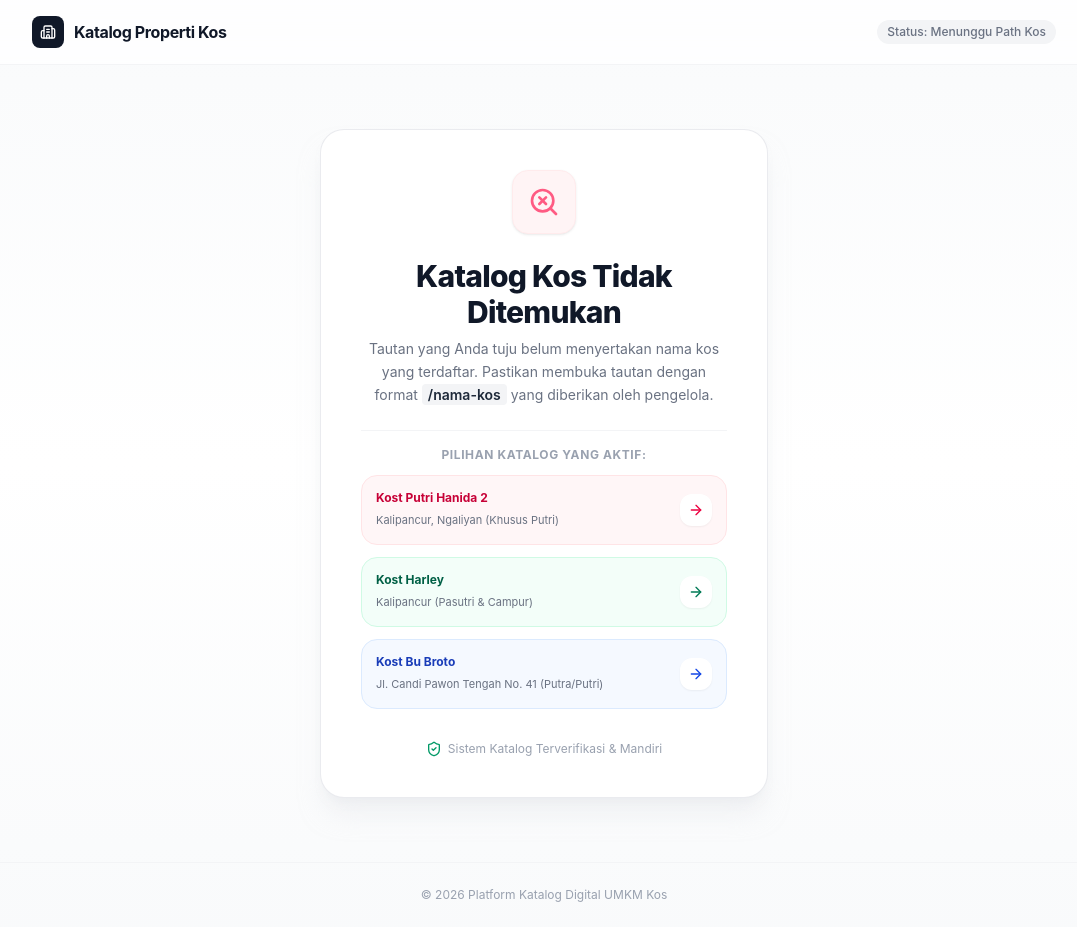
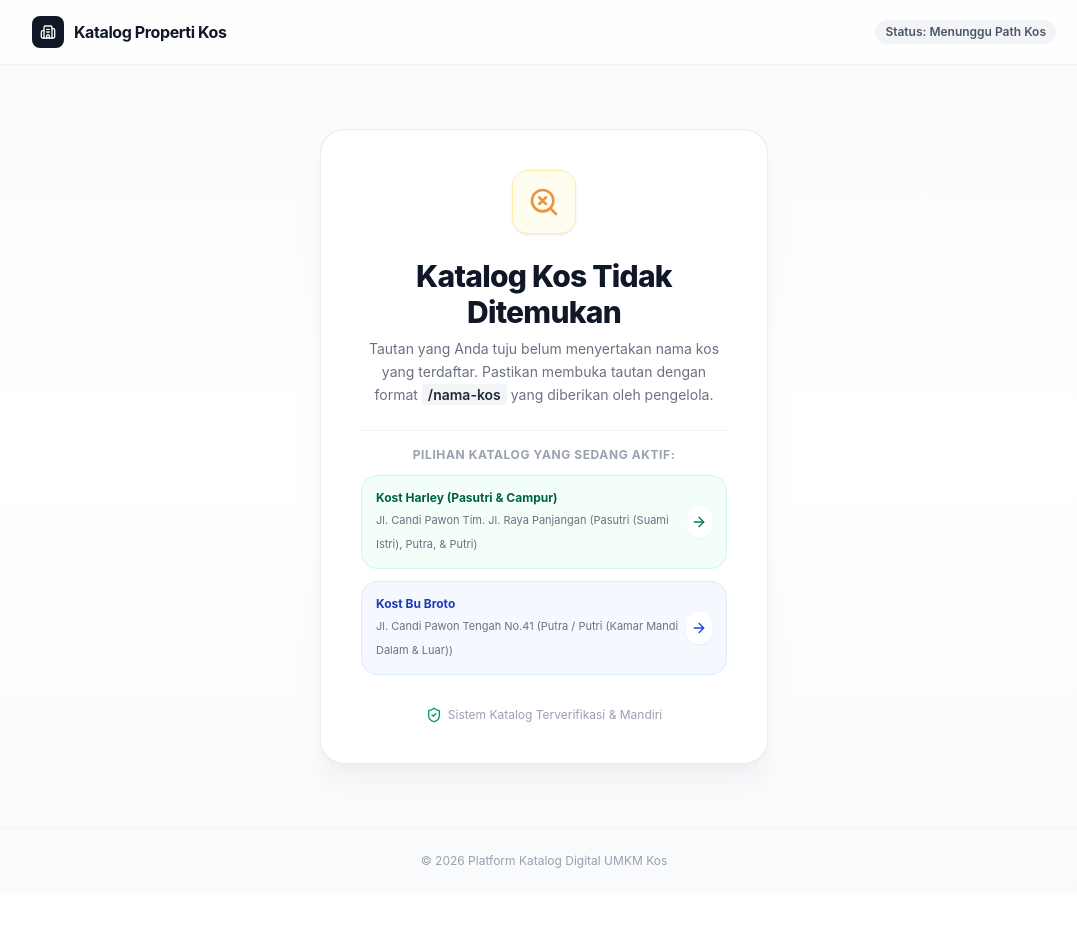
Before and after one commit to faro911/katalog-kos, a React (Vite) app: page / in a window 1280 px wide. Shown: the whole page, without its empty margins (96-1173 px from the left). After the commit the page ends 893 px from the top, so only its background shows below. Built offline with nearby package versions, Linux system fonts and the light colour scheme.

Commit message:
feat: tambahkan key status TOLAK pada Kost Hanida, otomatis blokir akses path dan sembunyikan katalog

```diff
--- a/src/components/NotFoundKos.jsx
+++ b/src/components/NotFoundKos.jsx
@@ -1,7 +1,11 @@
 import React from 'react';
-import { Building2, ArrowRight, ShieldCheck, SearchX } from 'lucide-react';
+import { Building2, ArrowRight, ShieldCheck, SearchX, Ban } from 'lucide-react';
+import { checkIfCurrentPathRejected, getActiveKostsList } from '../data/kostData';
 
 export default function NotFoundKos() {
+  const rejectedKos = checkIfCurrentPathRejected();
+  const activeKosts = getActiveKostsList();
+
   return (
     <div className="min-h-screen bg-gradient-to-b from-gray-50 via-white to-gray-50 flex flex-col justify-between text-gray-900 font-sans selection:bg-gray-900 selection:text-white">
       {/* Top Simple Brand Header */}
@@ -15,8 +19,12 @@ export default function NotFoundKos() {
               Katalog Properti Kos
             </span>
           </div>
-          <span className="text-xs text-gray-500 font-medium bg-gray-100 px-2.5 py-1 rounded-full">
-            Status: Menunggu Path Kos
+          <span className={`text-xs font-semibold px-2.5 py-1 rounded-full ${
+            rejectedKos
+              ? 'bg-rose-100 text-rose-700'
+              : 'bg-gray-100 text-gray-600'
+          }`}>
+            {rejectedKos ? 'Status: Akses Dinonaktifkan' : 'Status: Menunggu Path Kos'}
           </span>
         </div>
       </header>
@@ -26,76 +34,66 @@ export default function NotFoundKos() {
         <div className="max-w-md w-full bg-white rounded-3xl p-8 sm:p-10 border border-gray-200/80 shadow-xl shadow-gray-200/50 text-center space-y-6">
 
           {/* Visual Icon Badge */}
-          <div className="mx-auto w-16 h-16 rounded-2xl bg-rose-50 border border-rose-100 flex items-center justify-center text-rose-500 shadow-sm animate-pulse">
-            <SearchX className="w-8 h-8" />
+          <div className={`mx-auto w-16 h-16 rounded-2xl flex items-center justify-center shadow-sm ${
+            rejectedKos
+              ? 'bg-rose-50 border border-rose-200 text-rose-600'
+              : 'bg-amber-50 border border-amber-200 text-amber-600 animate-pulse'
+          }`}>
+            {rejectedKos ? <Ban className="w-8 h-8" /> : <SearchX className="w-8 h-8" />}
           </div>
 
           {/* Heading */}
           <div className="space-y-2">
             <h1 className="text-2xl sm:text-3xl font-extrabold text-gray-900 tracking-tight">
-              Katalog Kos Tidak Ditemukan
+              {rejectedKos ? 'Katalog Tidak Tersedia' : 'Katalog Kos Tidak Ditemukan'}
             </h1>
             <p className="text-sm text-gray-500 leading-relaxed">
+              {rejectedKos ? (
+                <>
+                  Mohon maaf, akses katalog digital untuk <span className="font-semibold text-gray-900">{rejectedKos.nama}</span> saat ini telah dinonaktifkan (Status: <span className="font-bold text-rose-600">DITOLAK</span>). Halaman ini tidak lagi dapat dibuka untuk umum.
+                </>
+              ) : (
+                <>
                   Tautan yang Anda tuju belum menyertakan nama kos yang terdaftar. Pastikan membuka tautan dengan format <span className="font-semibold text-gray-800 bg-gray-100 px-1.5 py-0.5 rounded">/nama-kos</span> yang diberikan oleh pengelola.
+                </>
+              )}
             </p>
           </div>
 
-          {/* Available Demos Quick Links */}
+          {/* Available Demos Quick Links (HANYA PROPERTI AKTIF) */}
           <div className="pt-4 border-t border-gray-100 text-left space-y-3">
             <p className="text-xs font-bold text-gray-400 uppercase tracking-wider text-center">
-              Pilihan Katalog yang Aktif:
+              Pilihan Katalog yang Sedang Aktif:
             </p>
 
+            {activeKosts.map((kos) => {
+              const isHarley = kos.id === 'harley';
+              const path = isHarley ? '/harley' : '/bubroto';
+              const badgeStyle = isHarley
+                ? 'bg-emerald-50/60 border-emerald-100 hover:border-emerald-300 hover:bg-emerald-50 text-emerald-800'
+                : 'bg-blue-50/60 border-blue-100 hover:border-blue-300 hover:bg-blue-50 text-blue-800';
+              const arrowColor = isHarley ? 'text-emerald-700' : 'text-blue-700';
+
+              return (
                 <a
-              href="/hanida2"
-              className="group flex items-center justify-between p-3.5 rounded-2xl bg-rose-50/60 border border-rose-100 hover:border-rose-300 hover:bg-rose-50 transition-all"
+                  key={kos.id}
+                  href={path}
+                  className={`group flex items-center justify-between p-3.5 rounded-2xl border transition-all ${badgeStyle}`}
                 >
                   <div>
-                <span className="text-xs font-bold text-rose-700 block">
-                  Kost Putri Hanida 2
+                    <span className="text-xs font-bold block">
+                      {kos.nama}
                     </span>
                     <span className="text-[11px] text-gray-500">
-                  Kalipancur, Ngaliyan (Khusus Putri)
+                      {kos.alamat.split(',')[0]} ({kos.tipe})
                     </span>
                   </div>
-              <span className="w-8 h-8 rounded-xl bg-white text-rose-600 flex items-center justify-center shadow-xs group-hover:translate-x-0.5 transition-transform">
+                  <span className={`w-8 h-8 rounded-xl bg-white flex items-center justify-center shadow-xs group-hover:translate-x-0.5 transition-transform ${arrowColor}`}>
                     <ArrowRight className="w-4 h-4" />
                   </span>
                 </a>
-
-            <a
-              href="/harley"
-              className="group flex items-center justify-between p-3.5 rounded-2xl bg-emerald-50/60 border border-emerald-100 hover:border-emerald-300 hover:bg-emerald-50 transition-all"
-            >
-              <div>
-                <span className="text-xs font-bold text-emerald-800 block">
-                  Kost Harley
-                </span>
-                <span className="text-[11px] text-gray-500">
-                  Kalipancur (Pasutri & Campur)
-                </span>
-              </div>
-              <span className="w-8 h-8 rounded-xl bg-white text-emerald-700 flex items-center justify-center shadow-xs group-hover:translate-x-0.5 transition-transform">
-                <ArrowRight className="w-4 h-4" />
-              </span>
-            </a>
-
-            <a
-              href="/bubroto"
-              className="group flex items-center justify-between p-3.5 rounded-2xl bg-blue-50/60 border border-blue-100 hover:border-blue-300 hover:bg-blue-50 transition-all"
-            >
-              <div>
-                <span className="text-xs font-bold text-blue-800 block">
-                  Kost Bu Broto
-                </span>
-                <span className="text-[11px] text-gray-500">
-                  Jl. Candi Pawon Tengah No. 41 (Putra/Putri)
-                </span>
-              </div>
-              <span className="w-8 h-8 rounded-xl bg-white text-blue-700 flex items-center justify-center shadow-xs group-hover:translate-x-0.5 transition-transform">
-                <ArrowRight className="w-4 h-4" />
-              </span>
-            </a>
+              );
+            })}
           </div>
 
           {/* Secure Trust Note */}
--- a/src/data/kostData.js
+++ b/src/data/kostData.js
@@ -8,6 +8,7 @@ export const databaseKos = {
   // 1. KOST PUTRI HANIDA 2 (SEMARANG - SAMPANGAN / BENDAN DHUWUR)
   hanida: {
     id: 'hanida',
+    status: 'TOLAK', // Status: TOLAK (akses path otomatis dinonaktifkan)
     nama: 'Kost Putri Hanida 2',
     tipe: 'Khusus Putri (Mahasiswi & Karyawati)',
     tagline: 'Hunian Khusus Putri yang Nyaman, Bersih, dan Tenang di Area Kalipancur - Ngaliyan Semarang',
@@ -174,6 +175,7 @@ export const databaseKos = {
   // 2. KOST KEDUA: KOST HARLEY (KALIPANCUR - PASUTRI & CAMPUR)
   harley: {
     id: 'harley',
+    status: 'AKTIF', // Status: AKTIF
     nama: 'Kost Harley (Pasutri & Campur)',
     tipe: 'Pasutri (Suami Istri), Putra, & Putri',
     tagline: 'Hunian Kost Nyaman, Tenang, dan Bersih untuk Pasutri, Karyawan & Mahasiswa di Kalipancur Semarang',
@@ -338,6 +340,7 @@ export const databaseKos = {
   // 3. KOST KETIGA: KOST BU BROTO (JL. CANDI PAWON TENGAH NO. 41 KALIPANCUR)
   bubroto: {
     id: 'bubroto',
+    status: 'AKTIF', // Status: AKTIF
     nama: 'Kost Bu Broto',
     tipe: 'Putra / Putri (Kamar Mandi Dalam & Luar)',
     tagline: 'Hunian Kost Bersih, Tenang, dan Terjangkau di Jl. Candi Pawon Tengah No. 41 Kalipancur',
@@ -454,40 +457,69 @@ databaseKos.kostbubroto = databaseKos.bubroto;
 
 /**
  * HELPER: Mendapatkan kos aktif berdasarkan URL path (/hanida2, /harley, /bubroto)
+ * Jika properti memiliki status 'TOLAK', maka otomatis ditolak & tidak bisa dibuka (return null)
  */
 export function getActiveKost(customPath = null) {
-  if (typeof window === 'undefined') return databaseKos.hanida2;
+  let matched = null;
 
   // 1. Cek parameter query ?kos=xxx
-  const urlParams = new URLSearchParams(window.location.search);
-  const paramSlug = urlParams.get('kos');
+  const urlParams = typeof window !== 'undefined' ? new URLSearchParams(window.location.search) : null;
+  const paramSlug = urlParams ? urlParams.get('kos') : null;
   if (paramSlug) {
     const clean = paramSlug.toLowerCase().replace(/[^a-z0-9]/g, '');
-    if (clean.includes('broto')) return databaseKos.bubroto;
-    if (clean.includes('harley')) return databaseKos.harley;
-    if (clean.includes('hanida')) return databaseKos.hanida2;
+    if (clean.includes('broto')) matched = databaseKos.bubroto;
+    else if (clean.includes('harley')) matched = databaseKos.harley;
+    else if (clean.includes('hanida')) matched = databaseKos.hanida2;
   }
 
   // 2. Cek path URL misal /hanida2, /harley, /bubroto
+  if (!matched && typeof window !== 'undefined') {
     const rawPath = customPath !== null ? customPath : window.location.pathname;
     const pathSlug = rawPath.replace(/^\/+|\/+$/g, '').toLowerCase().replace(/[^a-z0-9]/g, '');
     if (pathSlug) {
-    if (pathSlug.includes('broto')) return databaseKos.bubroto;
-    if (pathSlug.includes('harley')) return databaseKos.harley;
-    if (pathSlug.includes('hanida')) return databaseKos.hanida2;
+      if (pathSlug.includes('broto')) matched = databaseKos.bubroto;
+      else if (pathSlug.includes('harley')) matched = databaseKos.harley;
+      else if (pathSlug.includes('hanida')) matched = databaseKos.hanida2;
+    }
   }
 
   // 3. Cek subdomain
+  if (!matched && typeof window !== 'undefined') {
     const hostnameParts = window.location.hostname.split('.');
     if (hostnameParts.length > 2) {
       const sub = hostnameParts[0].toLowerCase().replace(/[^a-z0-9]/g, '');
-    if (sub.includes('broto')) return databaseKos.bubroto;
-    if (sub.includes('harley')) return databaseKos.harley;
-    if (sub.includes('hanida')) return databaseKos.hanida2;
+      if (sub.includes('broto')) matched = databaseKos.bubroto;
+      else if (sub.includes('harley')) matched = databaseKos.harley;
+      else if (sub.includes('hanida')) matched = databaseKos.hanida2;
+    }
   }
 
-  // Jika tanpa path atau path tidak dikenal, kembalikan null
+  // JIKA STATUS KOS ADALAH 'TOLAK', OTOMATIS TIDAK BISA DIBUKA!
+  if (matched && matched.status === 'TOLAK') {
     return null;
+  }
+
+  return matched;
+}
+
+/**
+ * Cek apakah URL yang sedang dikunjungi adalah kos yang ditolak
+ */
+export function checkIfCurrentPathRejected() {
+  if (typeof window === 'undefined') return null;
+  const rawPath = (window.location.pathname + window.location.search).toLowerCase();
+  if (rawPath.includes('hanida') && databaseKos.hanida?.status === 'TOLAK') {
+    return databaseKos.hanida;
+  }
+  return null;
+}
+
+/**
+ * Mengambil daftar kos yang statusnya AKTIF untuk ditampilkan di rekomendasi
+ */
+export function getActiveKostsList() {
+  const list = [databaseKos.harley, databaseKos.bubroto];
+  return list.filter((item) => item && item.status === 'AKTIF');
 }
 
 // Format Rupiah Helper
```
Lines whose indentation alone changed are shown as unchanged.
